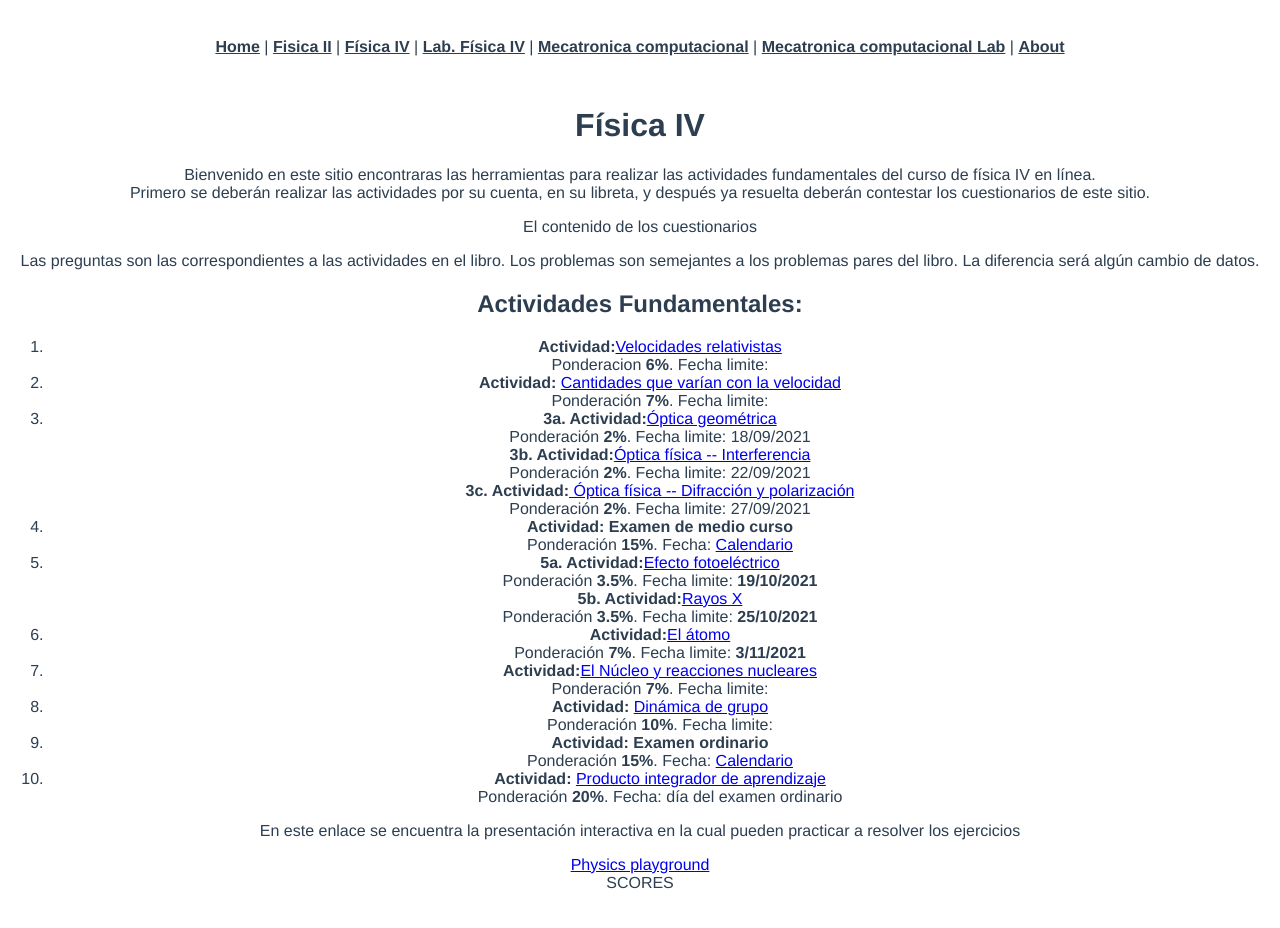
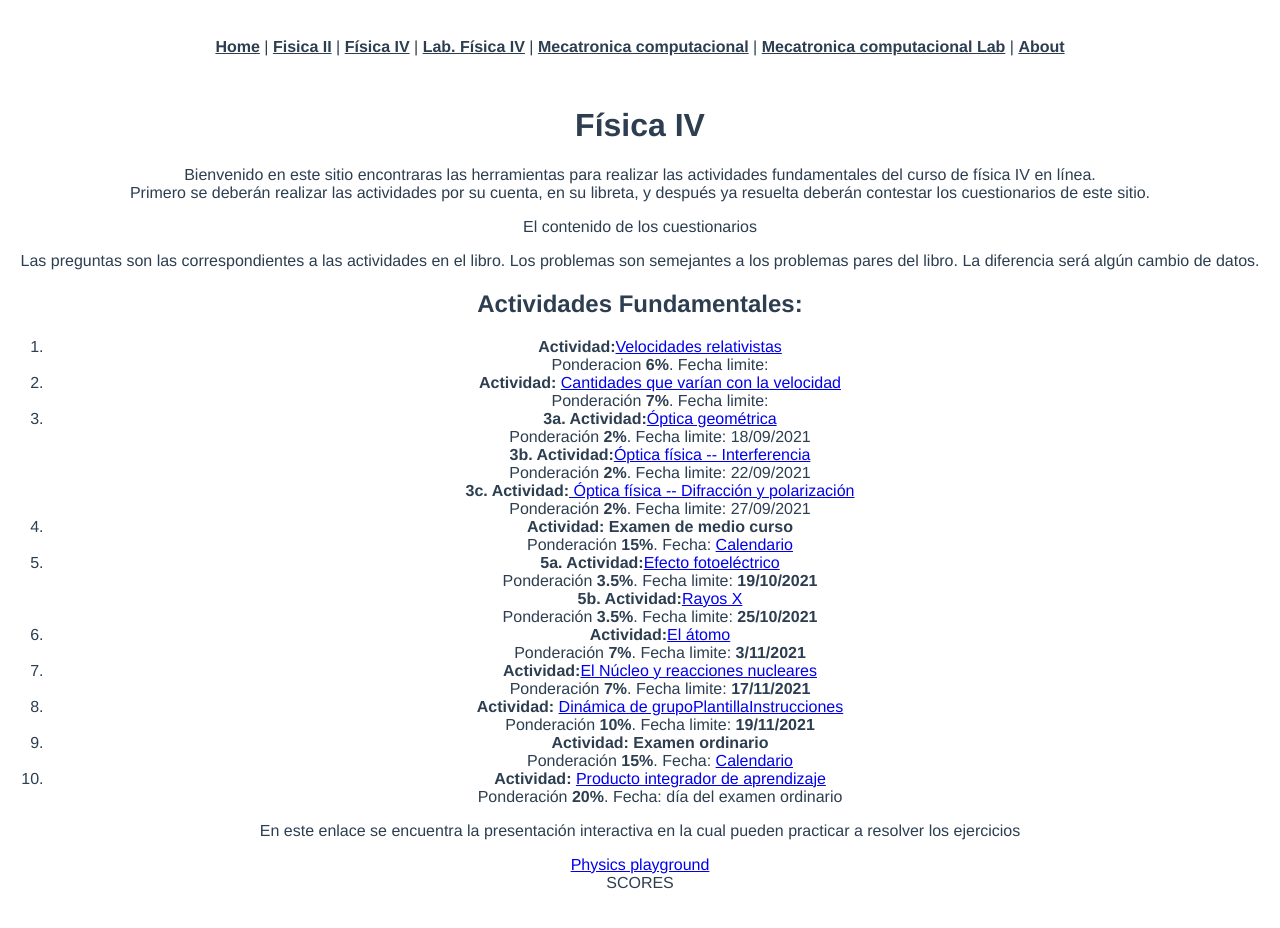
Before and after one commit to GustavoRdz/info-cursos, a Vue app: page /fisicaiv in a window 1280 px wide. Shown: the top 928 px of the page. Built offline with nearby package versions, Linux system fonts and the light colour scheme; grey boxes are pictures that could not be loaded.

Commit message:
Group dynamics

```diff
--- a/src/views/FisicaIV.vue
+++ b/src/views/FisicaIV.vue
@@ -90,16 +90,18 @@
             <a class="rounded-md m-1 p-1 bg-blue-600 hover:bg-green-300 text-gray-200" href="https://forms.gle/FvzPWJcamFy34bBz5" target="_blank">El Núcleo y reacciones nucleares</a>
           </div>
         <div class="m-1">
-          Ponderación <b>7%</b>. Fecha limite:
+          Ponderación <b>7%</b>. Fecha limite: <b>17/11/2021</b>
         </div>
     </li>
       <li>
          <div class="m-2">
         <b>Actividad: </b>
           <a class="rounded-md m-1 p-1 bg-blue-600 hover:bg-green-300 text-gray-200" href="https://forms.gle/kdGiDiECa8bjCLTQ9" target="_blank">Dinámica de grupo</a>
+          <a class="rounded-md m-1 p-1 bg-blue-600 hover:bg-green-300 text-gray-200" href="https://sites.google.com/site/fisica4fime/home/documentos/Espectrometro%202%20piezas.pdf?attredirects=0&d=1">Plantilla</a>
+          <a class="rounded-md m-1 p-1 bg-blue-600 hover:bg-green-300 text-gray-200" href="https://sites.google.com/site/fisica4fime/home/documentos/Instrucciones%208.5x11mini-spec3.8.pdf?attredirects=0&d=1">Instrucciones</a>
         </div>
         <div class="m-1">
-          Ponderación <b>10%</b>. Fecha limite:
+          Ponderación <b>10%</b>. Fecha limite: <b>19/11/2021</b>
         </div>
     </li>
       <li>
```
Also changed, not shown: 20 other files (tests, documents, lock files or other folders).
